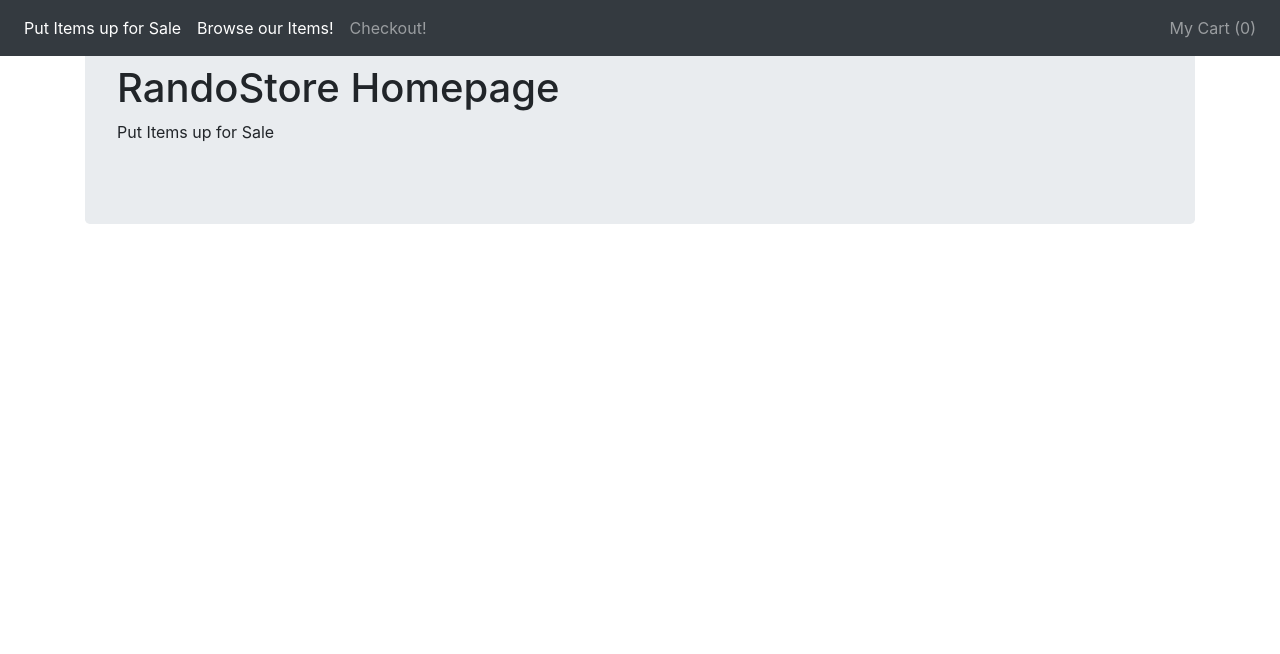
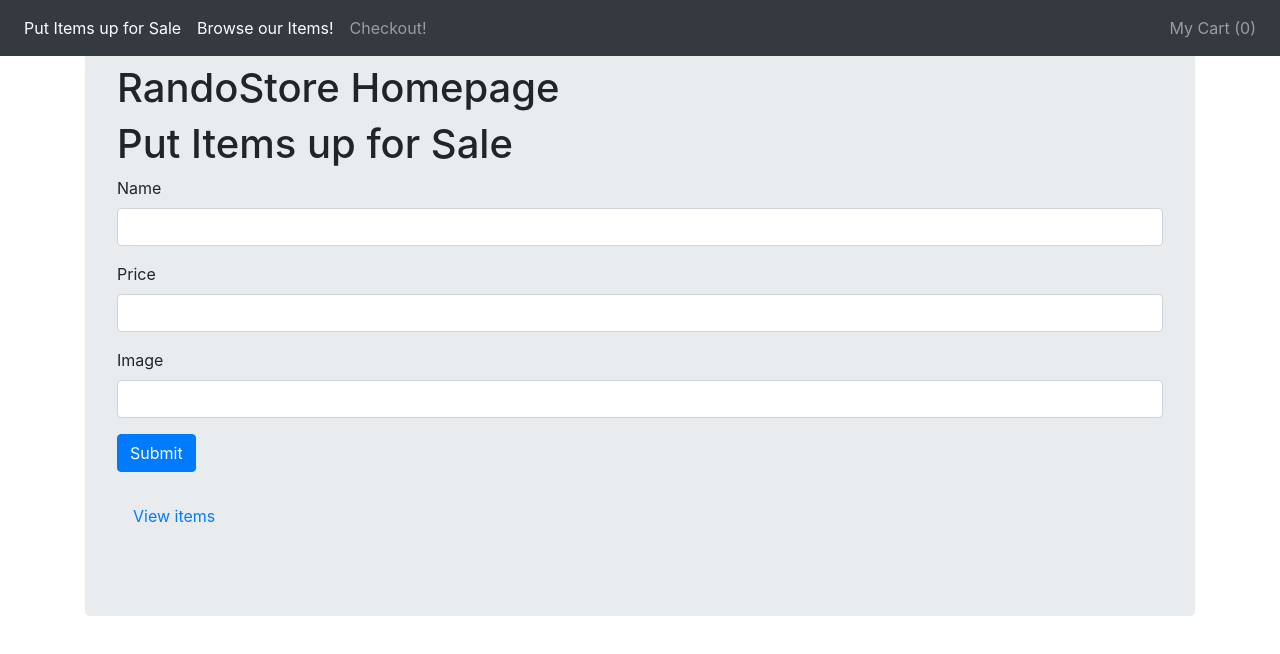
Before and after one commit to waleedwaseem/ProductBox-Frontend-Challenge, a React (Create React App) app: page /add-item in a window 1280 px wide. Shown: the top 654 px of the page. Built offline with nearby package versions, Linux system fonts and the light colour scheme.

Commit message:
Add Item creation functionality

```diff
--- /dev/null
+++ b/src/components/form/index.js
@@ -0,0 +1,31 @@
+import React from 'react';
+import { Field, reduxForm } from 'redux-form';
+
+function AddItemForm(props) {
+	const { handleSubmit } = props;
+	return <div>
+		<form onSubmit={handleSubmit}>
+			<div className="form-group">
+				<label htmlFor="name">Name</label>
+				<Field name="name" className="form-control" component="input" type="text" />
+			</div>
+			<div className="form-group">
+				<label htmlFor="price">Price</label>
+				<Field name="price" className="form-control" component="input" type="number" />
+			</div>
+			<div className="form-group">
+				<label htmlFor="image">Image</label>
+				<Field name="image" className="form-control" component="input" type="text" />
+			</div>
+			<div>
+				<button type="submit" className="btn btn-primary"> Submit </button>
+			</div>
+		</form>
+	</div>
+}
+
+let Form = reduxForm({
+	form: 'addNew'
+})(AddItemForm)
+
+export default Form;
--- a/src/config/store.js
+++ b/src/config/store.js
@@ -1,11 +1,13 @@
 import { createStore, combineReducers } from 'redux';
 import productsReducer from '../components/products/reducer';
 import cartReducer from '../components/cart/reducer';
+import { reducer as formReducer } from 'redux-form';
 import {loadFromLocalStorage, saveToLocalStorage} from './../helpers';
 
 const rootReducer = combineReducers({
 	products: productsReducer,
 	cart: cartReducer,
+	form: formReducer
 });
 
 const persistedState = loadFromLocalStorage()
--- a/src/pages/AddItemPage.js
+++ b/src/pages/AddItemPage.js
@@ -1,8 +1,31 @@
 import React from 'react';
+import {NavLink} from 'react-router-dom';
+import AddItemForm from '../components/form';
+import fetchApi from '../modules/fetch-api';
+
+function submitForm(values) {
+	const {name, price, image } = values;
+
+	fetchApi('post', 'http://localhost:4000/items', {
+			name: name,
+			price: price,
+			img: image
+		}).then(json => {
+			if(json.errors) {
+				alert('Something went wrong');
+			}
+			alert('Form submitted');
+		})
+}
 
 const AddItemPage = (props) => {
 	return <div>
-		<p>Put Items up for Sale</p>
+		<h1>Put Items up for Sale</h1>
+		<AddItemForm onSubmit={(values) => submitForm(values)} />
+		<br />
+		<p>
+			<NavLink className="nav-link" to="/"> View items </NavLink>
+		</p>
 	</div>
 }
 
```
